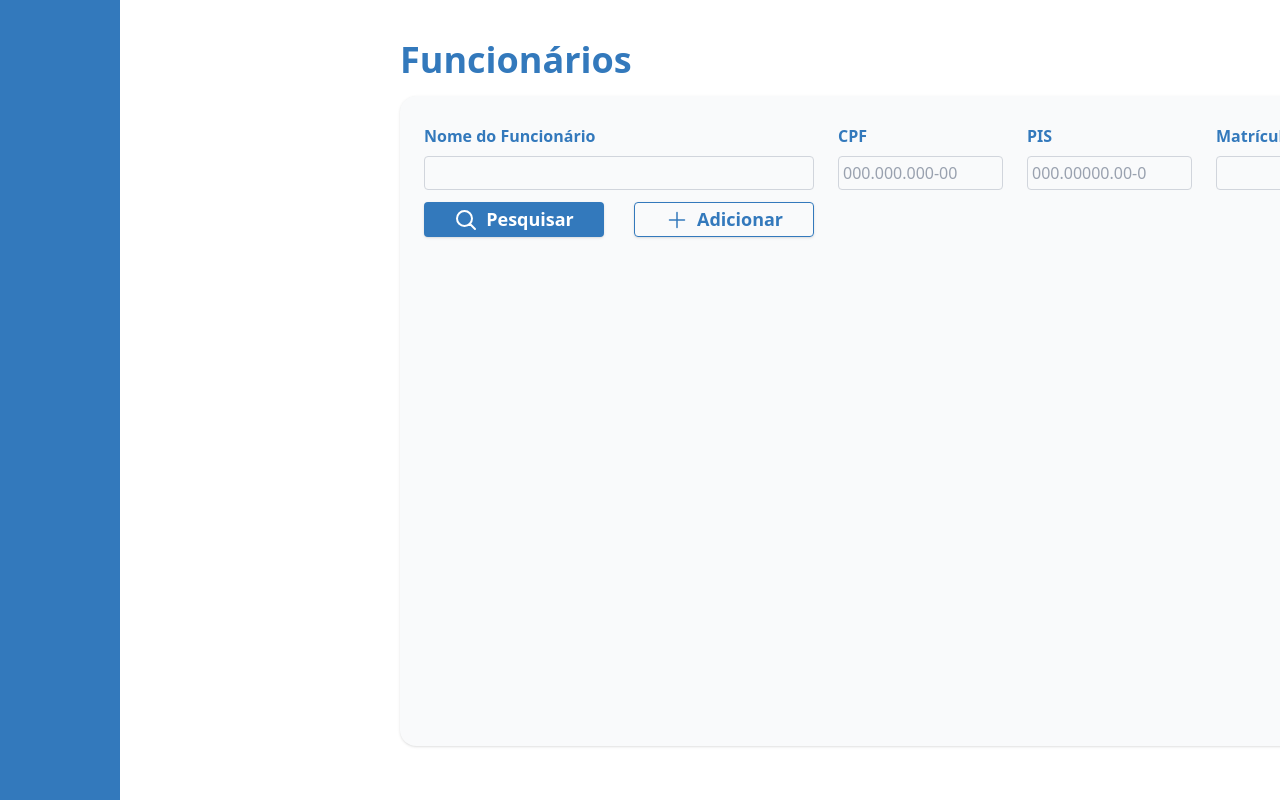
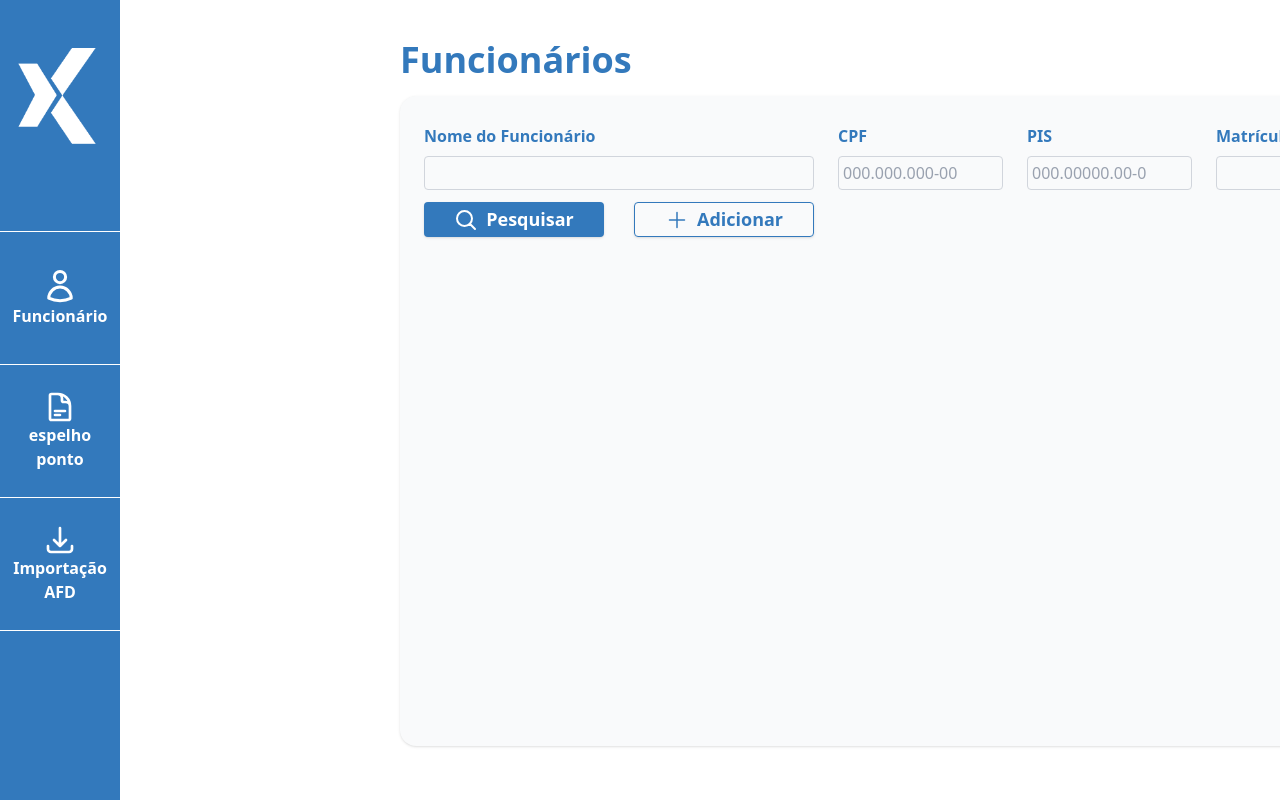
Before and after one commit to Leander-Antonio/Desafio-Dixi-2025, a React (Vite) app in the folder Desafio-Dixi-2025/: page / in a window 1280 px wide. Shown: the top 800 px of the page. Built offline with nearby package versions, Linux system fonts and the light colour scheme.

Commit message:
finalização da side bar

```diff
--- a/Desafio-Dixi-2025/src/components/SideBar.jsx
+++ b/Desafio-Dixi-2025/src/components/SideBar.jsx
@@ -1,6 +1,42 @@
+import { UserIcon } from "@heroicons/react/24/outline";
+import { ArrowDownTrayIcon } from "@heroicons/react/24/outline";
+import { DocumentTextIcon } from "@heroicons/react/24/outline";
+
+
+
 function SideBar() {
   return (
-    <div className="bg-[#3379BC] w-[120px] h-full fixed top-0 left-0"></div>
+    <div className="bg-[#3379BC] w-[120px] h-full fixed top-0 left-0 ">
+      {/* Logo Dixi */}
+      <img
+        src="/LogoDixi.png"
+        alt="Logo Dixi"
+        className="w-[90px] mt-[21px] ml-3"
+      />
+
+      <div className="w-full h-px bg-white my-4 "></div>
+      {/* funcionário */}
+      <button className="text-white flex flex-col items-center justify-center font-semibold h-[100px] w-full hover:bg-[#2a66a3]">
+        <UserIcon className=" h-9 stroke-2"></UserIcon>
+        <span>Funcionário</span>
+      </button>
+
+      <div className="w-full h-px bg-white my-4 "></div>
+      {/* Espelho ponto */}
+      <button className="text-white flex flex-col items-center justify-center font-semibold h-[100px] w-full hover:bg-[#2a66a3]">
+        <DocumentTextIcon className="h-8 w-8 text-white stroke-2" />
+        <span>espelho</span> <span>ponto</span>
+      </button>
+
+      <div className="w-full h-px bg-white my-4 "></div>
+      {/* importação AFD */}
+      <button className="text-white flex flex-col items-center justify-center font-semibold h-[100px] w-full hover:bg-[#2a66a3]">
+        <ArrowDownTrayIcon className="h-8 w-8 text-white stroke-2" />
+        <span>Importação</span> <span>AFD</span>
+      </button>
+      <div className="w-full h-px bg-white my-4 "></div>
+    </div>
+
   );
 }
 
```
Also changed, not shown: Desafio-Dixi-2025/public/LogoDixi.png (added).
